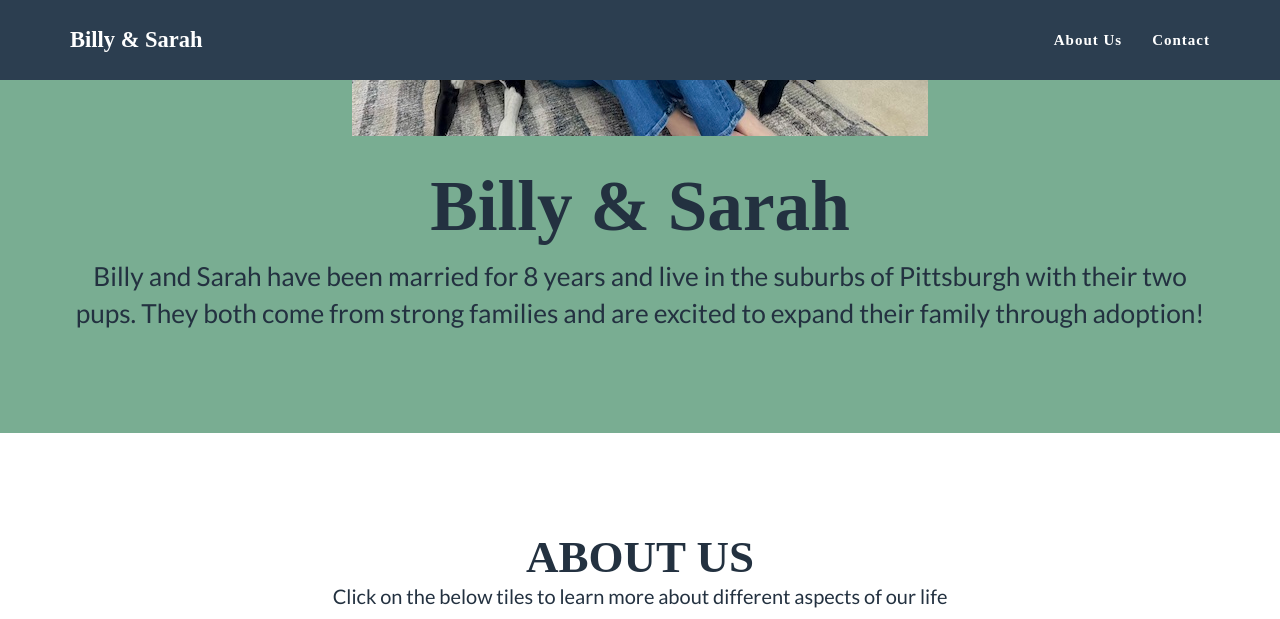
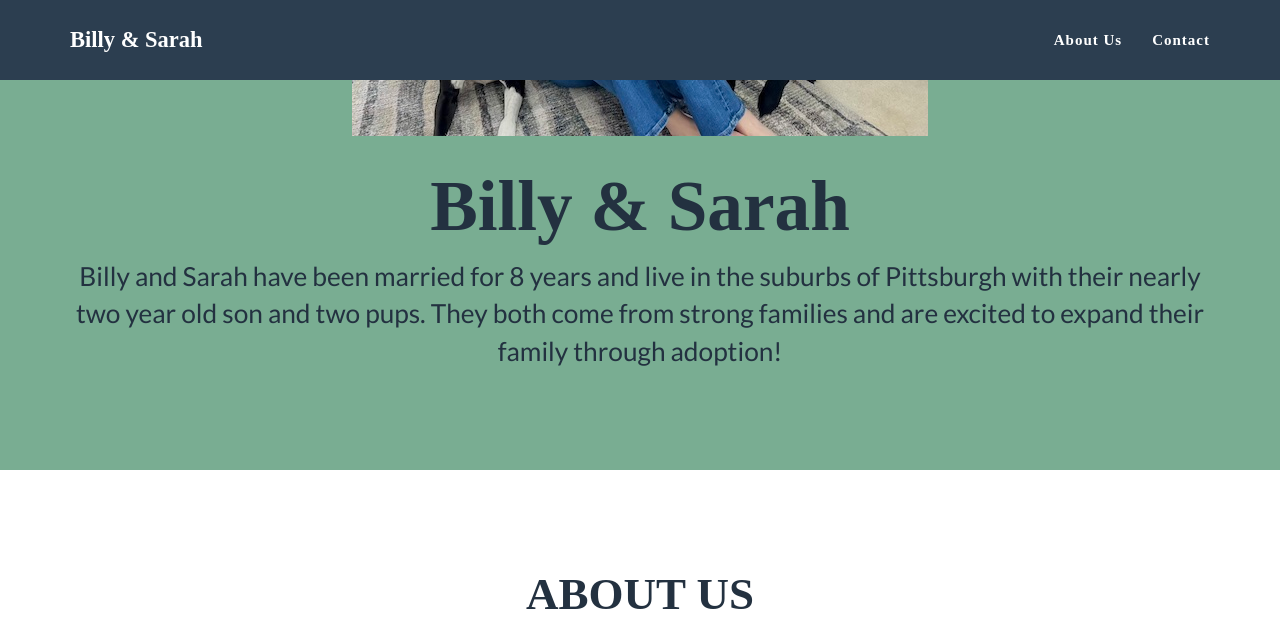
Before and after one commit to billy-hh/adoption-site, a Jekyll site: the page built from _posts/2014-07-16-project-2.markdown, in a window 1280 px wide and 900 px high, scrolled down 496 px, cut to the strip 0-619 px from the top of the window. Built offline with Jekyll 4.4.1, drawn with Linux system fonts in a browser that asks for light colours.

```diff
--- a/_config.yml
+++ b/_config.yml
@@ -4,7 +4,7 @@ email: hello@billyandsarah.family
 url: www.billyandsarah.family
 description: "We are adopting!"
 keywords: "adopting, Pittsburgh couple adopt, pittsburgh, adoption, adoptive, birth mom, birth parent, adoptee, adopt, pregnant, pregnancy"
-skills: "Billy and Sarah have been married for 8 years and live in the suburbs of Pittsburgh with their two pups. They both come from strong families and are excited to expand their family through adoption!"
+skills: "Billy and Sarah have been married for 8 years and live in the suburbs of Pittsburgh with their nearly two year old son and two pups. They both come from strong families and are excited to expand their family through adoption!"
 meta_author: LastName FirstName
 formspree: f/xzbnoqzn
 
```
